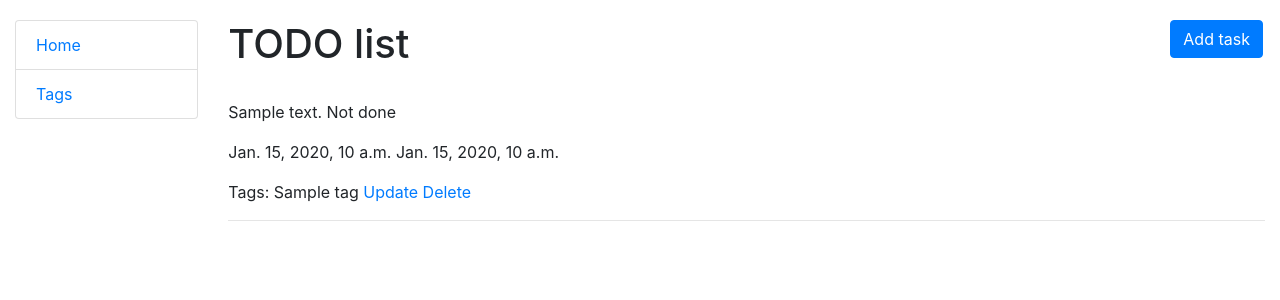
After one commit to VladimirDolhyi/todolist, a Django app: template templates/notepad/index.html in a window 1280 px wide. The commit adds this page. Shown: the top 300 px of the page. Run offline with Django 3.2, Linux system fonts and the light colour scheme; the template is opened without the code that fills it: most values are stand-ins (such as "Sample title", 1, 10 or a date in 2020).

Commit message:
index.html, base.html, tag_list.html

```diff
--- /dev/null
+++ b/templates/base.html
@@ -0,0 +1,40 @@
+<!DOCTYPE html>
+<html lang="en">
+
+<head>
+  {% block title %}<title>Todo-list</title>{% endblock %}
+  <meta charset="utf-8">
+  <meta name="viewport" content="width=device-width, initial-scale=1">
+  <link rel="stylesheet" href="https://cdn.jsdelivr.net/npm/bootstrap@4.6.2/dist/css/bootstrap.min.css"
+        integrity="sha384-xOolHFLEh07PJGoPkLv1IbcEPTNtaed2xpHsD9ESMhqIYd0nLMwNLD69Npy4HI+N"
+        crossorigin="anonymous">
+  <!-- Add additional CSS in static file -->
+  {% load static %}
+  <link rel="stylesheet" href="{% static 'css/styles.css' %}">
+</head>
+<body>
+<div class="container-fluid">
+  <div class="row">
+    <div class="col-sm-2">
+
+      {% block sidebar %}
+        {% include "includes/sidebar.html" %}
+      {% endblock %}
+
+    </div>
+    <div class="col-sm-10 ">
+
+      {% block content %}
+
+      {% endblock %}
+
+      {% block pagination %}
+        {% include "includes/pagination.html" %}
+      {% endblock %}
+
+    </div>
+  </div>
+</div>
+</body>
+
+</html>
--- a/templates/includes/sidebar.html
+++ b/templates/includes/sidebar.html
@@ -1,6 +1,6 @@
 <ul class="sidebar-nav list-group">
 
   <li class="list-group-item"><a href="{% url 'notepad:index' %}">Home</a></li>
-  <li class="list-group-item"><a href="">Tags</a></li>
+  <li class="list-group-item"><a href="{%  url 'notepad:tag-list' %}">Tags</a></li>
 
 </ul>
--- /dev/null
+++ b/templates/notepad/index.html
@@ -0,0 +1,37 @@
+{% extends "base.html" %}
+
+{% block content %}
+  <h1>
+    TODO list
+    <a href="#" class="btn btn-primary link-to-page">
+      Add task
+    </a>
+  </h1>
+  <br>
+
+  <div>
+    {% if task_list %}
+      {% for task in task_list %}
+        <p>{{ task.content }}
+          {% if task.is_done %}
+            Done
+          {% else %}
+            Not done
+          {% endif %}</p>
+        <p>{{ task.created_at }} {{ task.deadline }}</p>
+        <p>{% for tag in task.tags.all %}
+          Tags: {{ tag.name }}
+          <a href="">
+            Update
+          </a>
+          <a href="">
+            Delete
+          </a>
+        {% endfor %}</p>
+        <hr>
+      {% endfor %}
+    {% else %}
+      <p>There are no tasks.</p>
+    {% endif %}
+  </div>
+{% endblock %}
```
Also changed, not shown: templates/notepad/tag_list.html (added, +43 -0 lines).
